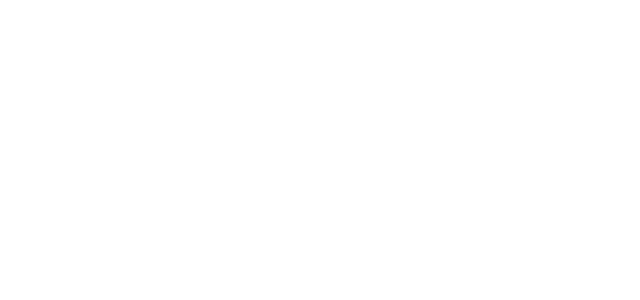
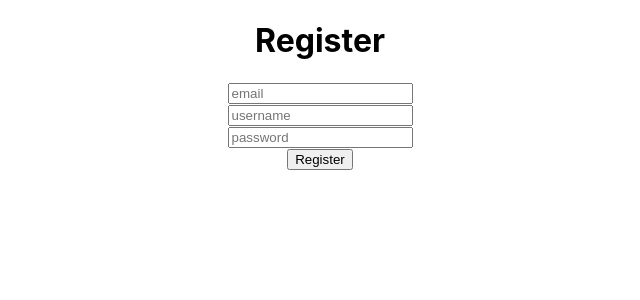
Before and after one commit to juncheong/Sockem-Boppem, a React (Create React App) app in the folder frontend/: page /register in a window 1280 px wide. Shown: the top 300 px of the page, without its empty margins (320-960 px from the left). Built offline with nearby package versions, Linux system fonts and the light colour scheme.

Commit message:
included db port in getting-started/ created register component. created basic register form

```diff
--- a/frontend/src/App.js
+++ b/frontend/src/App.js
@@ -2,6 +2,7 @@
 import {Route, Switch} from "react-router-dom";
 import Home from './components/home/Home'
 import Login from './components/login/Login'
+import Register from "./components/register/Register";
 
 import './App.css';
 
@@ -11,6 +12,7 @@
       <Switch>
         <Route exact path="/" component={Home} />
         <Route exact path="/login" component={Login} />
+        <Route exact path="/register" component={Register} />
       </Switch>
     </div>
   );
--- /dev/null
+++ b/frontend/src/components/register/Register.js
@@ -0,0 +1,37 @@
+import React, { Component } from "react";
+import { withRouter } from "react-router-dom";
+
+class Register extends Component {
+  render() {
+    return(
+      <div>
+        <h1>Register</h1>
+        <form className="Register-form" onSubmit={this.handleSubmit}>
+            <input
+              type="email"
+              placeholder="email"
+              required
+              onChange={this.handleEmail}
+            /> <br/>
+            <input
+              type="text"
+              placeholder="username"
+              required
+              onChange={this.handleUsername}
+            /> <br/>
+            <input
+              type="password"
+              placeholder="password"
+              required
+              onChange={this.handlePassword}
+            /> <br/>
+            <button className="Register-submit btn btn-secondary" type="submit">
+              Register
+            </button>
+        </form>
+      </div>
+    );
+  }
+}
+
+export default withRouter(Register);
```
